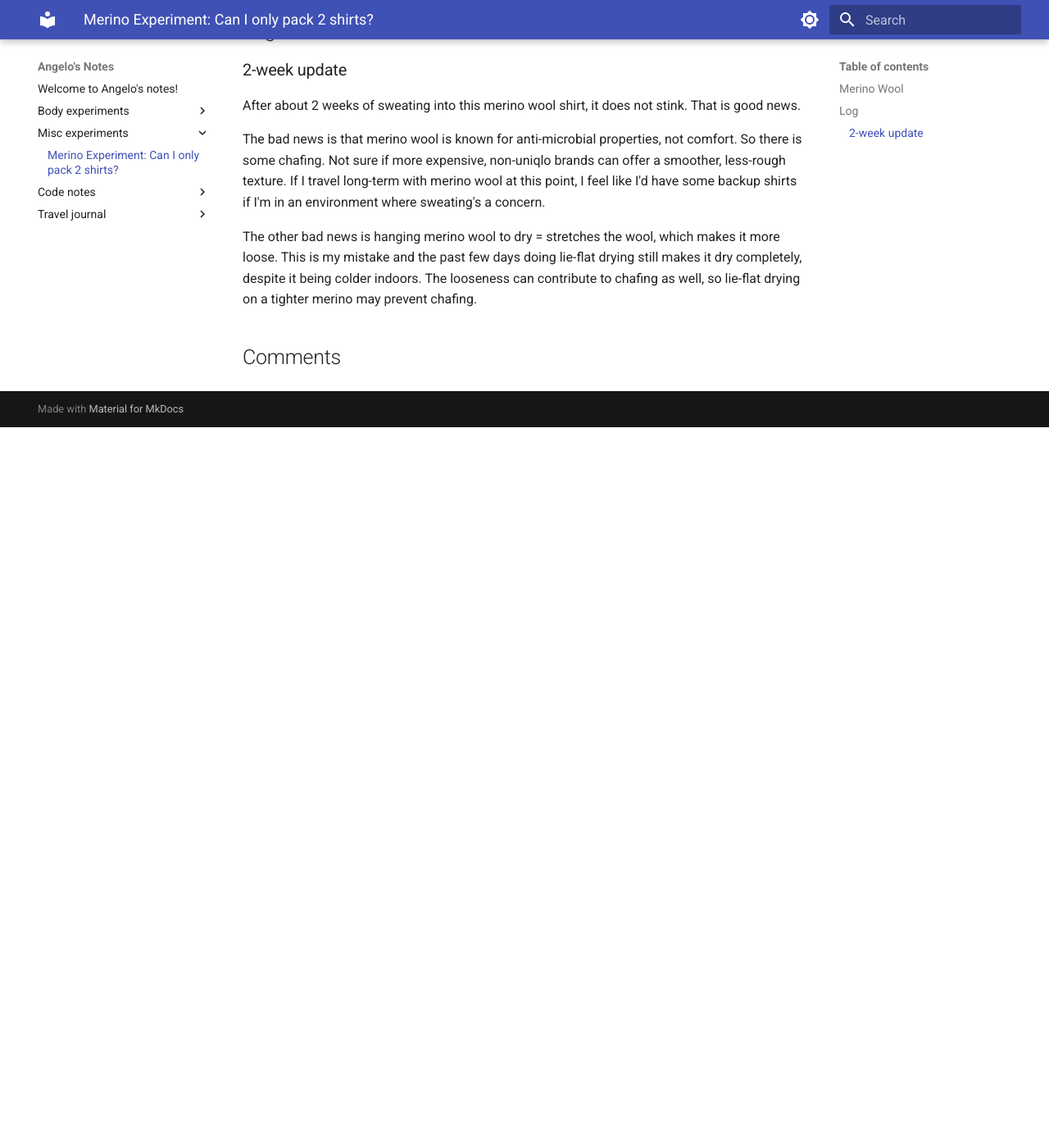
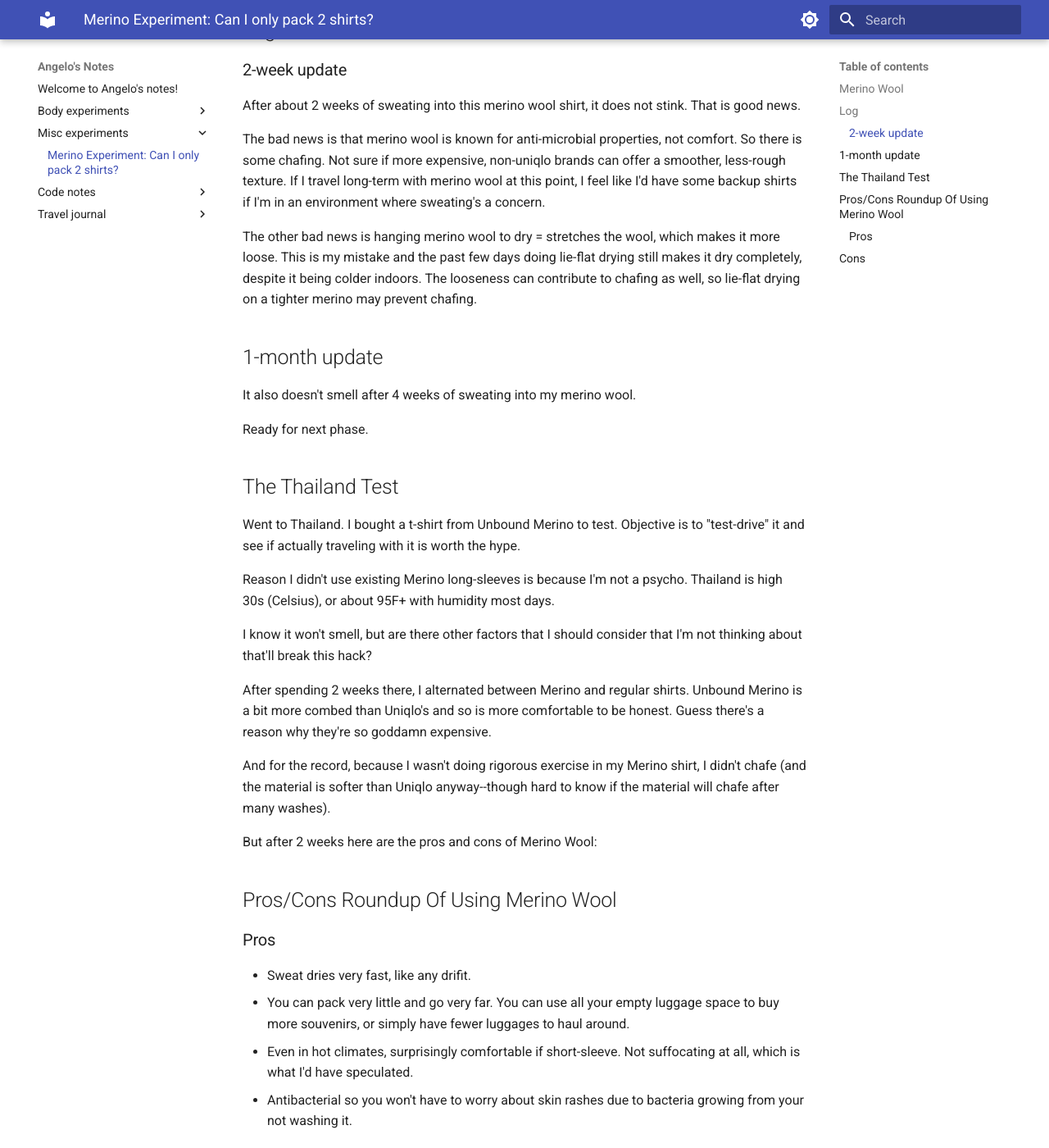
Before and after one commit to ANG3L0/notes-bloggo, an MkDocs documentation site: the page built from docs/Misc experiments/MerinoExperiment.md, in a window 1280 px wide and 1400 px high, scrolled down 1972 px. Shown: the whole window at 82% size. Built offline with MkDocs 1.6.1 and Material for MkDocs 9.7.7, drawn with Linux system fonts in a browser that asks for light colours; comment, search, counter and statistics services are not loaded; before the commit the page ends 2493 px from its top, so only the background shows below that; some of the changed text lies outside the part shown.

Commit message:
finish merino exp

```diff
--- a/docs/Misc experiments/MerinoExperiment.md
+++ b/docs/Misc experiments/MerinoExperiment.md
@@ -45,3 +45,41 @@
 The bad news is that merino wool is known for anti-microbial properties, not comfort. So there is some chafing. Not sure if more expensive, non-uniqlo brands can offer a smoother, less-rough texture. If I travel long-term with merino wool at this point, I feel like I'd have some backup shirts if I'm in an environment where sweating's a concern.
 
 The other bad news is hanging merino wool to dry = stretches the wool, which makes it more loose. This is my mistake and the past few days doing lie-flat drying still makes it dry completely, despite it being colder indoors. The looseness can contribute to chafing as well, so lie-flat drying on a tighter merino may prevent chafing.
+
+## 1-month update
+
+It also doesn't smell after 4 weeks of sweating into my merino wool.
+
+Ready for next phase.
+
+## The Thailand Test
+
+Went to Thailand. I bought a t-shirt from Unbound Merino to test. Objective is to "test-drive" it and see if actually traveling with it is worth the hype.
+
+Reason I didn't use existing Merino long-sleeves is because I'm not a psycho. Thailand is high 30s (Celsius), or about 95F+ with humidity most days.
+
+I know it won't smell, but are there other factors that I should consider that I'm not thinking about that'll break this hack?
+
+After spending 2 weeks there, I alternated between Merino and regular shirts. Unbound Merino is a bit more combed than Uniqlo's and so is more comfortable to be honest. Guess there's a reason why they're so goddamn expensive.
+
+And for the record, because I wasn't doing rigorous exercise in my Merino shirt, I didn't chafe (and the material is softer than Uniqlo anyway--though hard to know if the material will chafe after many washes).
+
+But after 2 weeks here are the pros and cons of Merino Wool:
+
+## Pros/Cons Roundup Of Using Merino Wool
+
+### Pros
+
+* Sweat dries very fast, like any drifit.
+* You can pack very little and go very far. You can use all your empty luggage space to buy more souvenirs, or simply have fewer luggages to haul around.
+* Even in hot climates, surprisingly comfortable if short-sleeve. Not suffocating at all, which is what I'd have speculated.
+* Antibacterial so you won't have to worry about skin rashes due to bacteria growing from your not washing it.
+
+## Cons
+
+* You won't smell from your sweat, but you will smell if you eat any spices, or near any charcoal or grilling.
+* You won't wash it much due to the more fragile nature of Merino Wool, so splashing sauces / food is a real concern, especially because it is so expensive.
+
+Basically you'll end up non-bacterial and clean, but you'll smell weird (though not stink particularly) and have stains all over, if you use Merino Wool for long-term travel and don't wash it. And if you do wash it, Merino Wool isn't worth it.
+
+So in theory, Merino is great. In practice, it's still OK if you're OK looking dirty and smelling weird, for the upside of not having to pack as much clothes for travel.
```
Also changed, not shown: docs/Body experiments/DietProtocol2024.md (+2 -1 lines), 1 other file.
